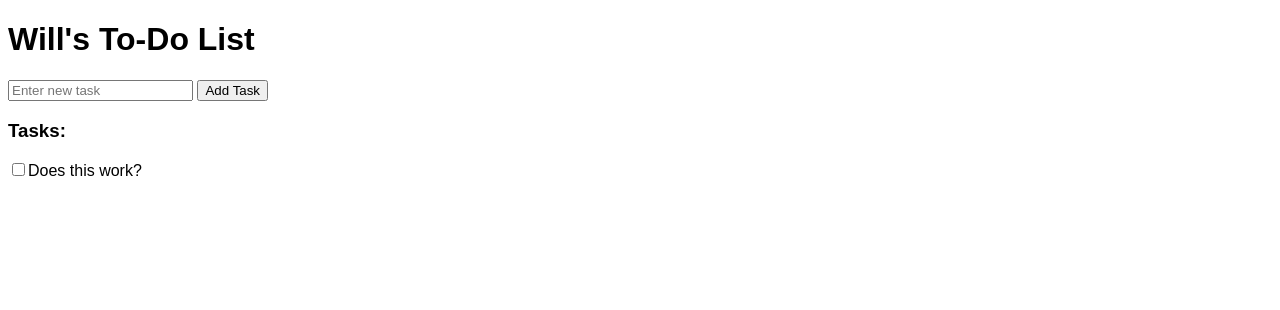
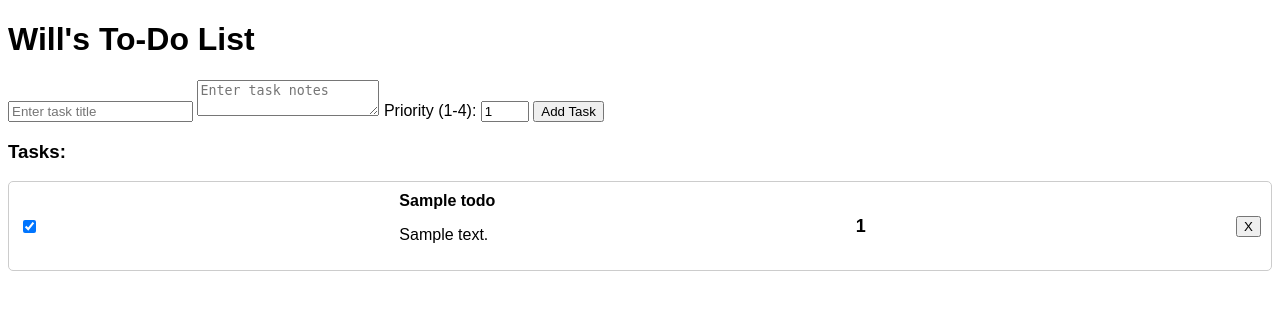
Before and after one commit to willdunlap20/To-Do-List, a Flask app: page / in a window 1280 px wide. Shown: the top 310 px of the page. Run offline with Flask 3, Linux system fonts and the light colour scheme; data comes from the database, SQL or seed files in the repository; tables that the repository leaves empty hold one stand-in row (values such as "Sample post"); some libraries are stand-ins or nearby versions.

Commit message:
Added task deletion, drag-and-drop reordering, and task priority features

```diff
--- a/app.py
+++ b/app.py
@@ -15,14 +15,20 @@ migrate = Migrate(app, db)
 # Define the Todo model
 class Todo(db.Model):
     id = db.Column(db.Integer, primary_key=True)
-    task = db.Column(db.String(200), nullable=False)
+    title = db.Column(db.String(100), nullable=False)  # New title field
+    notes = db.Column(db.String(255), nullable=True)    # New notes field
     completed = db.Column(db.Boolean, default=False)
+    priority = db.Column(db.Integer, default=1)
+    order = db.Column(db.Integer, default=0)
 
     def to_dict(self):
         return {
             "id": self.id,
-            "task": self.task,
-            "completed": self.completed
+            "title": self.title,
+            "notes": self.notes,
+            "completed": self.completed,
+            "priority": self.priority,
+            "order": self.order
         }
 
 # Route to serve the homepage
@@ -33,18 +39,19 @@ def home():
 # Get all todos
 @app.route('/todos', methods=['GET'])
 def get_todos():
-    todos = Todo.query.all()
+    todos = Todo.query.order_by(Todo.order).all()
     return jsonify([todo.to_dict() for todo in todos])
 
 # Add a new todo
 @app.route('/todos', methods=['POST'])
 def add_todo():
     data = request.get_json()
-    if not data or 'task' not in data:
-        return jsonify({"error": "Task is required"}), 400
     new_todo = Todo(
-        task=data['task'],
-        completed=False
+        title=data['title'],    # Now capturing the title
+        notes=data.get('notes', ''),  # Optional notes field
+        completed=False,
+        priority=data.get('priority', 1),
+        order=data.get('order', 0)
     )
     db.session.add(new_todo)
     db.session.commit()
@@ -55,9 +62,32 @@ def add_todo():
 def update_todo(todo_id):
     todo = Todo.query.get_or_404(todo_id)
     data = request.get_json()
+    todo.title = data.get('title', todo.title)  # Allow updating title
+    todo.notes = data.get('notes', todo.notes)  # Allow updating notes
     todo.completed = data.get('completed', todo.completed)
+    todo.priority = data.get('priority', todo.priority)
+    todo.order = data.get('order', todo.order)
     db.session.commit()
     return jsonify(todo.to_dict())
 
+# Delete a todo
+@app.route('/todos/<int:todo_id>', methods=['DELETE'])
+def delete_todo(todo_id):
+    todo = Todo.query.get_or_404(todo_id)
+    db.session.delete(todo)
+    db.session.commit()
+    return jsonify({'message': 'Todo deleted'}), 200
+
+# Update task order
+@app.route('/update_task_order', methods=['POST'])
+def update_task_order():
+    data = request.get_json()
+    for index, todo_id in enumerate(data['order']):
+        todo = Todo.query.get(todo_id)
+        if todo:
+            todo.order = index
+    db.session.commit()
+    return jsonify({'message': 'Order updated'}), 200
+
 if __name__ == '__main__':
     app.run(debug=True)
--- a/templates/index.html
+++ b/templates/index.html
@@ -10,19 +10,41 @@
         }
         .task {
             margin: 10px 0;
+            padding: 10px;
+            border: 1px solid #ccc;
+            border-radius: 5px;
+            display: flex;
+            justify-content: space-between;
+            align-items: center;
+        }
+        .task-title {
+            font-weight: bold;
+        }
+        .priority {
+            font-size: 18px;
+            font-weight: bold;
+            margin-right: 10px;
+        }
+        .task-container {
+            display: flex;
+            flex-direction: column;
         }
     </style>
 </head>
 <body>
     <h1>Will's To-Do List</h1>
 
-    <!-- Input to add a new task -->
-    <input type="text" id="task-input" placeholder="Enter new task">
+    <!-- Input to add a new task with title, notes, and priority -->
+    <input type="text" id="task-title" placeholder="Enter task title">
+    <textarea id="task-notes" placeholder="Enter task notes"></textarea>
+    <label for="task-priority">Priority (1-4):</label>
+    <input type="number" id="task-priority" min="1" max="4" value="1">
     <button id="add-task-button">Add Task</button>
 
     <h3>Tasks:</h3>
     <div id="todo-list">Loading tasks...</div>
 
+    <script src="https://cdnjs.cloudflare.com/ajax/libs/Sortable/1.14.0/Sortable.min.js"></script>
     <script>
         // Load tasks when the page is loaded
         document.addEventListener("DOMContentLoaded", function() {
@@ -30,9 +52,12 @@
 
             // Add event listener to the "Add Task" button
             document.getElementById("add-task-button").addEventListener("click", function() {
-                const taskInput = document.getElementById("task-input").value;
-                if (taskInput) {
-                    addTask(taskInput);
+                const taskTitle = document.getElementById("task-title").value;
+                const taskNotes = document.getElementById("task-notes").value;
+                const taskPriority = document.getElementById("task-priority").value;
+
+                if (taskTitle) {
+                    addTask(taskTitle, taskNotes, taskPriority);
                 }
             });
         });
@@ -43,13 +68,15 @@
                 .then(response => response.json())
                 .then(data => {
                     const todoListDiv = document.getElementById('todo-list');
-                    todoListDiv.innerHTML = '';  // Clear the loading message or previous content
+                    todoListDiv.innerHTML = '';  // Clear the loading message
+
                     if (data.length === 0) {
                         todoListDiv.textContent = "No tasks available.";
                     } else {
                         data.forEach(todo => {
                             const taskDiv = document.createElement('div');
                             taskDiv.className = 'task';
+                            taskDiv.setAttribute('data-id', todo.id);
 
                             const checkbox = document.createElement('input');
                             checkbox.type = 'checkbox';
@@ -58,34 +85,57 @@
                                 updateTask(todo.id, checkbox.checked);
                             });
 
-                            const label = document.createElement('label');
-                            label.textContent = todo.task;
+                            const title = document.createElement('span');
+                            title.className = 'task-title';
+                            title.textContent = todo.title;
+
+                            const notes = document.createElement('p');
+                            notes.textContent = todo.notes;
+
+                            const priority = document.createElement('span');
+                            priority.className = 'priority';
+                            priority.textContent = todo.priority;
+
+                            const deleteButton = document.createElement('button');
+                            deleteButton.textContent = 'X';
+                            deleteButton.addEventListener('click', () => {
+                                deleteTask(todo.id);
+                            });
+
+                            const taskContainer = document.createElement('div');
+                            taskContainer.className = 'task-container';
+                            taskContainer.appendChild(title);
+                            taskContainer.appendChild(notes);
 
                             taskDiv.appendChild(checkbox);
-                            taskDiv.appendChild(label);
+                            taskDiv.appendChild(taskContainer);
+                            taskDiv.appendChild(priority);
+                            taskDiv.appendChild(deleteButton);
                             todoListDiv.appendChild(taskDiv);
                         });
                     }
                 })
                 .catch(error => {
                     console.error('Error fetching to-do list:', error);
-                    document.getElementById('todo-list').textContent = "Error loading tasks. Please try again later.";
+                    document.getElementById('todo-list').textContent = "Error loading tasks.";
                 });
         }
 
         // Function to add a new task to the server
-        function addTask(task) {
+        function addTask(title, notes, priority) {
             fetch('/todos', {
                 method: 'POST',
                 headers: {
                     'Content-Type': 'application/json'
                 },
-                body: JSON.stringify({ task: task })
+                body: JSON.stringify({ title: title, notes: notes, priority: priority })
             })
             .then(response => {
                 if (response.ok) {
                     loadTasks();  // Reload tasks to show the new one
-                    document.getElementById("task-input").value = '';  // Clear input field
+                    document.getElementById("task-title").value = '';  // Clear inputs
+                    document.getElementById("task-notes").value = '';
+                    document.getElementById("task-priority").value = 1;
                 } else {
                     console.error('Failed to add task');
                 }
@@ -113,6 +163,47 @@
                 console.error(`Error updating task ${taskId}:`, error);
             });
         }
+
+        // Function to delete a task
+        function deleteTask(taskId) {
+            fetch(`/todos/${taskId}`, {
+                method: 'DELETE'
+            })
+            .then(response => {
+                if (response.ok) {
+                    loadTasks();  // Reload the list after deletion
+                } else {
+                    console.error(`Failed to delete task ${taskId}`);
+                }
+            })
+            .catch(error => {
+                console.error(`Error deleting task ${taskId}:`, error);
+            });
+        }
+
+        // Make tasks sortable (drag and drop)
+        const todoListDiv = document.getElementById('todo-list');
+        const sortable = new Sortable(todoListDiv, {
+            animation: 150,
+            onEnd: function(evt) {
+                const order = Array.from(todoListDiv.children).map(taskDiv => taskDiv.getAttribute('data-id'));
+                fetch('/update_task_order', {
+                    method: 'POST',
+                    headers: {
+                        'Content-Type': 'application/json'
+                    },
+                    body: JSON.stringify({ order: order })
+                })
+                .then(response => {
+                    if (!response.ok) {
+                        console.error('Failed to update task order');
+                    }
+                })
+                .catch(error => {
+                    console.error('Error updating task order:', error);
+                });
+            }
+        });
     </script>
 </body>
 </html>
```
Also changed, not shown: migrations/versions/7bb3ab57e6bd_initial_migration.py (deleted, +0 -33 lines), migrations/versions/a70f06ecc339_initial_migration_with_title_notes_and_.py (added, +46 -0 lines), instance/todos.db.
